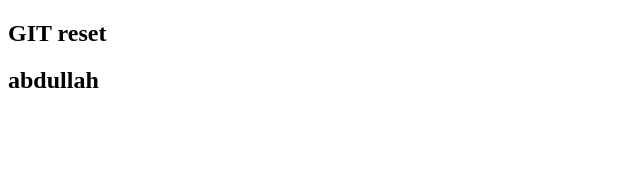
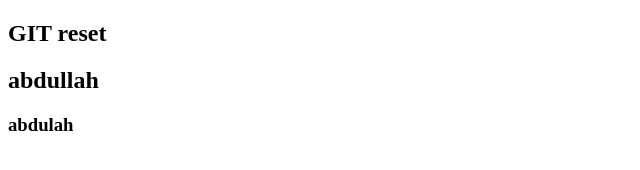
Before and after one commit to muhammadahasan/git-reset, a plain HTML site: page index.html in a window 1280 px wide. Shown: the full height of the page, 0-640 px from the left. Drawn offline with Linux system fonts and the light colour scheme.

Commit message:
git reset command done

```diff
--- a/index.html
+++ b/index.html
@@ -8,5 +8,6 @@
   <body>
     <h2>GIT reset</h2>
     <h2>abdullah</h2>
+    <h3>abdulah</h3>
   </body>
 </html>
```
